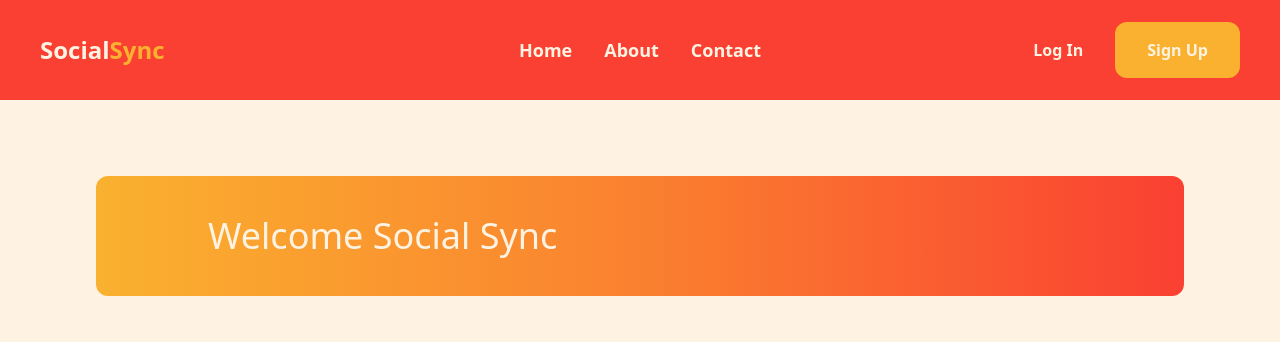
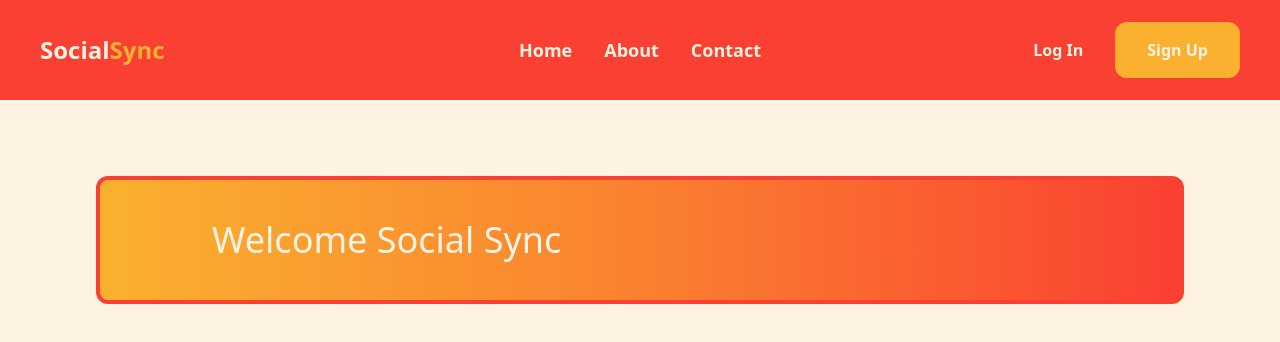
Before and after one commit to mihai888nextlab/Proiect-CtrlAltElite, a Next.js app: page /home in a window 1280 px wide. Shown: the top 342 px of the page. Built offline with nearby package versions, Linux system fonts and the light colour scheme.

Commit message:
Update home.tsx

```diff
--- a/src/pages/home.tsx
+++ b/src/pages/home.tsx
@@ -5,7 +5,7 @@ export default function Home() {
     <div>
       <Header />
       <main className="min-h-screen bg-background pt-32">
-        <div className="py-4 mx-24 my-12 bg-gradient-to-r from-primary via-secondary to-header rounded-xl">
+        <div className="py-4 mx-24 my-12 bg-gradient-to-r from-primary via-secondary to-header rounded-xl border-header border-4">
             <h1 className="text-4xl mx-28 my-6 text-background">Welcome Social Sync</h1>
         </div>
 
```
